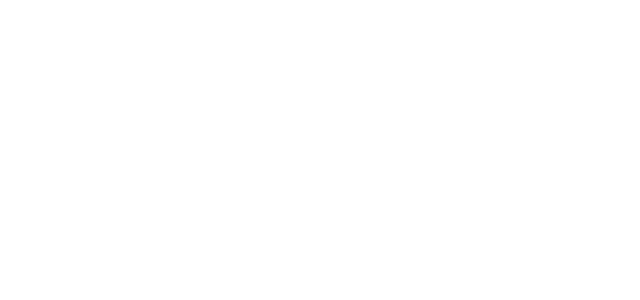
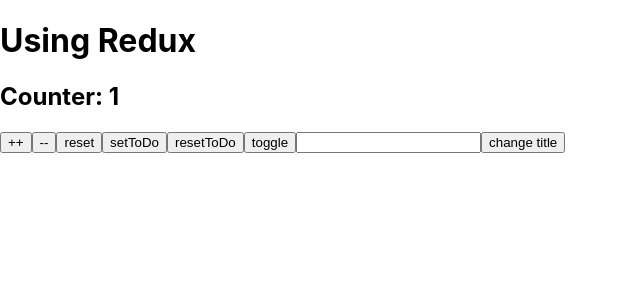
Before and after one commit to Chubko/react, a React (Create React App) app in the folder homework/: page / in a window 1280 px wide. Shown: the top 300 px of the page, without its empty margins (0-640 px from the left). Built offline with nearby package versions, Linux system fonts and the light colour scheme.

Commit message:
homework8

```diff
--- a/homework/package.json
+++ b/homework/package.json
@@ -8,7 +8,9 @@
     "@testing-library/user-event": "^12.4.0",
     "react": "^17.0.1",
     "react-dom": "^17.0.1",
+    "react-redux": "^7.2.2",
     "react-scripts": "4.0.1",
+    "redux": "^4.0.5",
     "web-vitals": "^0.2.4"
   },
   "scripts": {
--- a/homework/src/App.js
+++ b/homework/src/App.js
@@ -1,13 +1,41 @@
-import React, {Component} from 'react';
+import React from 'react';
+import {useSelector, useDispatch} from "react-redux";
 
-class App extends Component {
-    render() {
-        return (
-            <div>
+export default function App(){
+    const counter = useSelector(({counter})=>counter);
+    const todo = useSelector(({todo})=>todo);
+    const dispatch = useDispatch();
+    let inputValue = '';
 
-            </div>
-        );
-    }
+    const fetchData = async ()=>{
+        const response = await fetch(`https://jsonplaceholder.typicode.com/todos/${counter}`);
+        const json = await response.json();
+        dispatch({type: 'SET_TODO_ITEM', payload: json});
+    };
+
+    const handlerIncrement = ()=> dispatch({type: 'INC_COUNTER'});
+    const handlerDecrement = ()=> dispatch({type: 'DEC_COUNTER'});
+    const handlerReset = ()=> dispatch({type: 'RESET_COUNTER'});
+    const handleResetToDo = ()=> {dispatch({type: 'RESET_TODO'});};
+    const handleToDoCompleted = ()=> {dispatch({type: 'TOGGLE_TODO_COMPLETED'});};
+    const handleTitleChange = ()=> {dispatch({type: 'CHANGE_TODO_TITLE', payload: inputValue});};
+
+    return(
+        <>
+        <div>
+            <h1>Using Redux</h1>
+            <h2>Counter: {counter}</h2>
+            <button onClick={handlerIncrement}>++</button>
+            <button onClick={handlerDecrement}>--</button>
+            <button onClick={handlerReset}>reset</button>
+            <button onClick={fetchData}>setToDo</button>
+            <button onClick={handleResetToDo}>resetToDo</button>
+            <button onClick={handleToDoCompleted}>toggle</button>
+            <input onChange={({target: {value}})=>inputValue=value}/>
+            <button onClick={handleTitleChange}>change title</button>
+
+            {!!todo && (<h2>{todo.id}-{todo.title}-{todo.completed.toString()}</h2>)}
+        </div>
+        </>
+    )
 }
-
-export default App;
--- a/homework/src/index.js
+++ b/homework/src/index.js
@@ -3,10 +3,47 @@
 import './index.css';
 import App from './App';
 import reportWebVitals from './reportWebVitals';
+import {createStore} from "redux";
+import {Provider} from "react-redux";
+
+const initialState = {counter:1, todo: null};
+const reducer = (state = initialState, action)=>{
+    switch (action.type){
+        case 'INC_COUNTER': {
+            return {...state, counter: state.counter+1}
+        }
+        case 'DEC_COUNTER': {
+            if(state.counter>1)
+            return {...state, counter: state.counter - 1}
+        }
+        case 'RESET_COUNTER': {
+            return {...state, counter: 1}
+        }
+        case 'SET_TODO_ITEM': {
+            return {...state, todo: action.payload};
+        }
+        case 'RESET_TODO': {
+            return {...state, todo: null};
+        }
+        case 'TOGGLE_TODO_COMPLETED': {
+            return {...state, todo: {...state.todo, completed: !state.todo.completed}}
+        }
+        case 'CHANGE_TODO_TITLE': {
+            return {...state, todo: {...state.todo, title: action.payload}}
+        }
+        default: {
+            return state;
+        }
+    }
+};
+
+const store = createStore(reducer);
 
 ReactDOM.render(
   <React.StrictMode>
-    <App />
+      <Provider store={store}>
+          <App />
+      </Provider>
   </React.StrictMode>,
   document.getElementById('root')
 );
```
Also changed, not shown: 1 other file (tests, documents, lock files or other folders).
